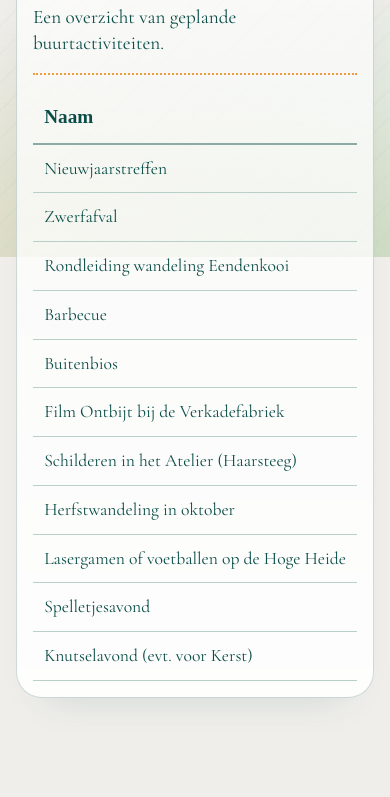
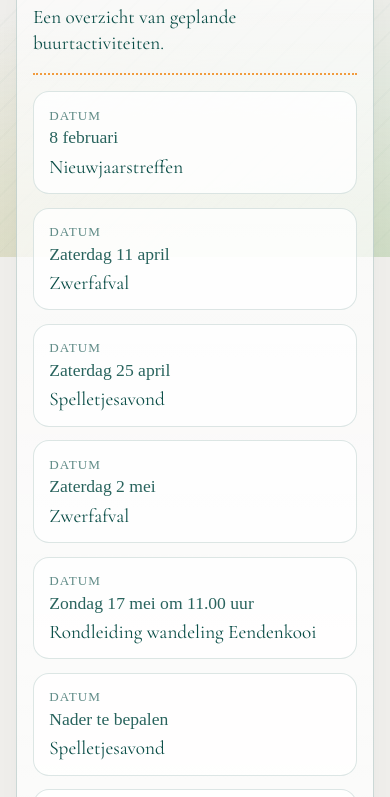
Before and after one commit to prombouts/sompenenzooislagen, a plain HTML site: page index.html in a window 390 px wide. Shown: the part 587-1384 px from the top of the page. Before the commit the page ends 1336 px from the top, so only its background shows below. Drawn offline with nearby package versions, Linux system fonts and the light colour scheme; a web font is replaced by a local one.

Commit message:
Updated mobile styling and agenda

```diff
--- a/index.html
+++ b/index.html
@@ -74,11 +74,23 @@
               </tr>
               <tr>
                 <td>Zwerfafval</td>
-                <td>Zaterdag 11 april, 4 juni en 24 oktober</td>
+                <td>Zaterdag 11 april</td>
+              </tr>
+              <tr>
+                <td>Spelletjesavond</td>
+                <td>Zaterdag 25 april</td>
+              </tr>
+              <tr>
+                <td>Zwerfafval</td>
+                <td>Zaterdag 2 mei</td>
               </tr>
               <tr>
                 <td>Rondleiding wandeling Eendenkooi</td>
                 <td>Zondag 17 mei om 11.00 uur</td>
+              </tr>
+              <tr>
+                <td>Spelletjesavond</td>
+                <td>Nader te bepalen</td>
               </tr>
               <tr>
                 <td>Barbecue</td>
@@ -97,6 +109,10 @@
                 <td>Nader te bepalen</td>
               </tr>
               <tr>
+                <td>Zwerfafval</td>
+                <td>Zaterdag 24 oktober</td>
+              </tr>
+              <tr>
                 <td>Herfstwandeling in oktober</td>
                 <td>Nader te bepalen</td>
               </tr>
@@ -106,7 +122,7 @@
               </tr>
               <tr>
                 <td>Spelletjesavond</td>
-                <td>Bij iemand thuis</td>
+                <td>Nader te bepalen</td>
               </tr>
               <tr>
                 <td>Knutselavond (evt. voor Kerst)</td>
--- a/styles.css
+++ b/styles.css
@@ -211,4 +211,57 @@ tbody tr:hover {
   .activiteiten {
     padding: 1rem;
   }
+
+  .table-wrap {
+    overflow-x: visible;
+  }
+
+  table {
+    min-width: 0;
+  }
+
+  thead {
+    display: none;
+  }
+
+  tbody {
+    display: grid;
+    gap: 0.85rem;
+  }
+
+  tbody tr {
+    display: grid;
+    gap: 0.35rem;
+    padding: 0.9rem 0.95rem;
+    border: 1px solid rgba(10, 77, 71, 0.14);
+    border-radius: 16px;
+    background: rgba(255, 255, 255, 0.78);
+  }
+
+  tbody td {
+    padding: 0;
+    border-bottom: 0;
+  }
+
+  tbody td:last-child {
+    order: -1;
+    font-family: "Sorts Mill Goudy", "Times New Roman", serif;
+    font-size: 1.1rem;
+    color: rgba(10, 77, 71, 0.88);
+  }
+
+  tbody td:last-child::before {
+    content: "Datum";
+    display: block;
+    margin-bottom: 0.12rem;
+    font-size: 0.82rem;
+    letter-spacing: 0.08em;
+    text-transform: uppercase;
+    color: rgba(10, 77, 71, 0.65);
+  }
+
+  tbody td:first-child {
+    font-size: 1.2rem;
+    line-height: 1.2;
+  }
 }
```
